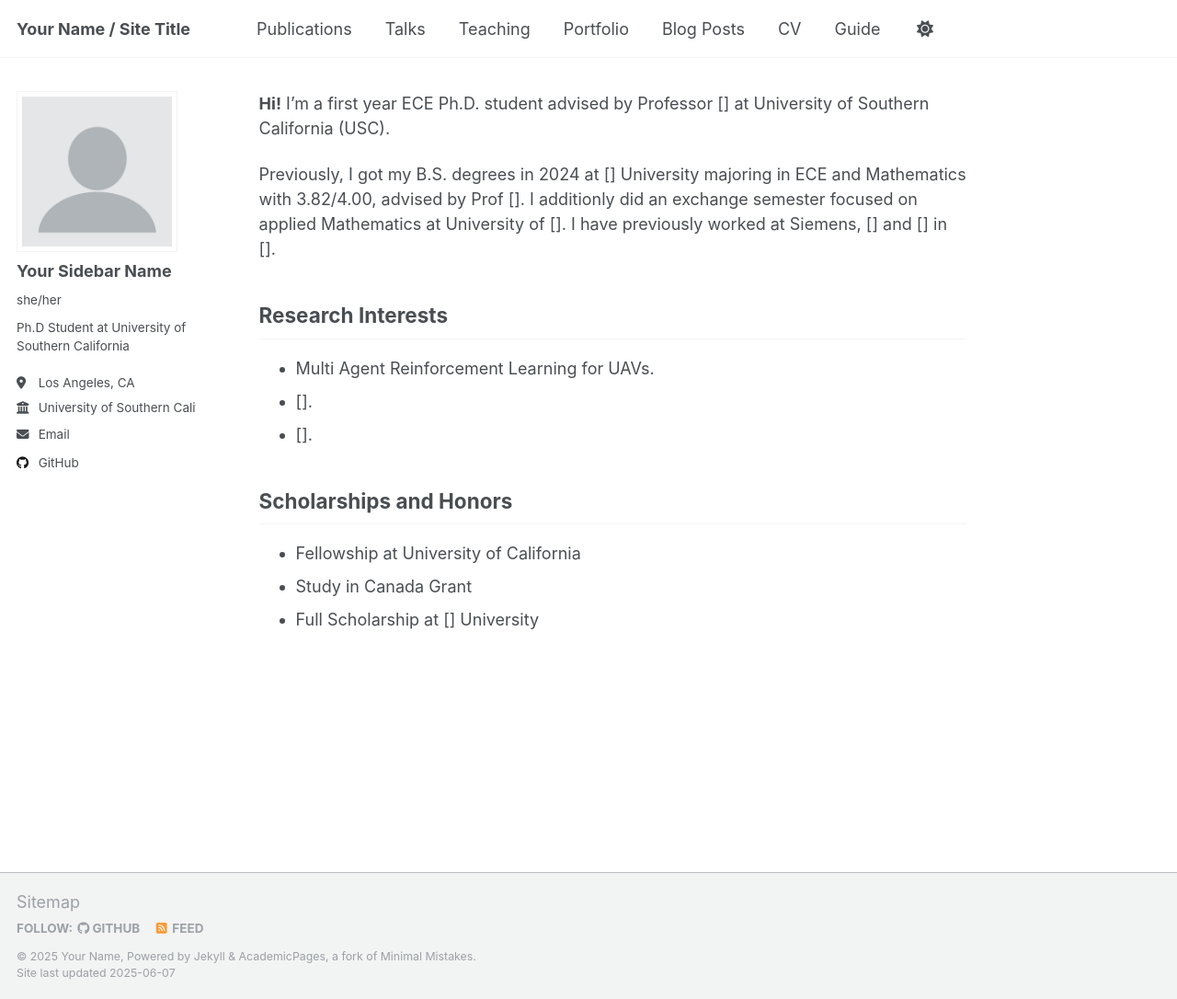
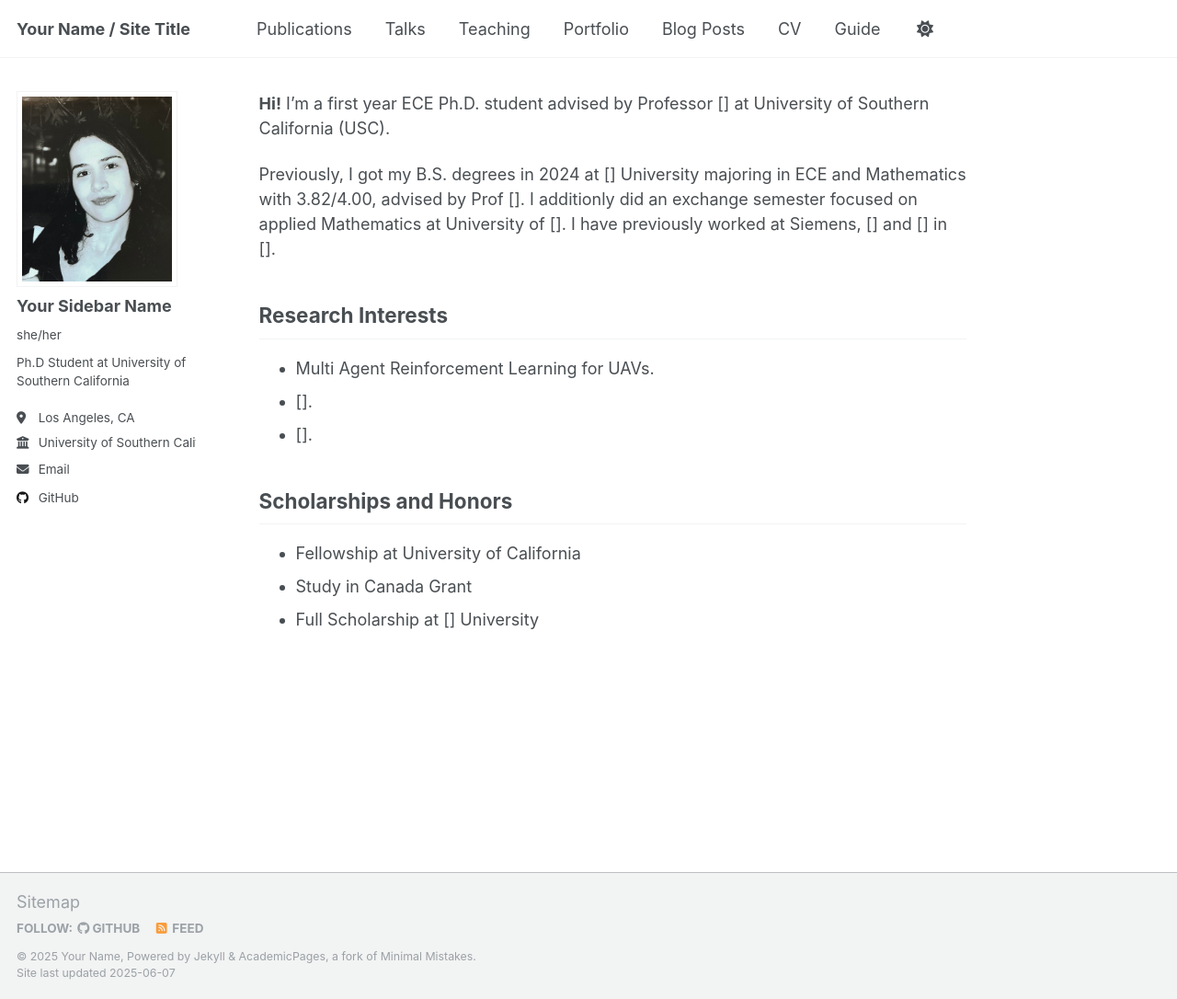
Before and after one commit to menevser/menevser.github.io, a Jekyll site: the page built from _pages/about.md, in a window 1280 px wide and 1086 px high. Shown: the whole window at 92% size. Built offline with Jekyll 4.4.1, drawn with Linux system fonts in a browser that asks for light colours.

Commit message:
Update _config.yml

```diff
--- a/_config.yml
+++ b/_config.yml
@@ -22,7 +22,7 @@ repository               : "academicpages/academicpages.github.io"
 #               Additional customization can be done by editing /_includes/author-profile.html
 author:
   # Biographic information
-  avatar           : "profile.png"
+  avatar           : "IMG_0206.jpg"
   name             : "Your Sidebar Name"
   pronouns         : "she/her"
   bio              : "Ph.D Student at University of Southern California"
```
